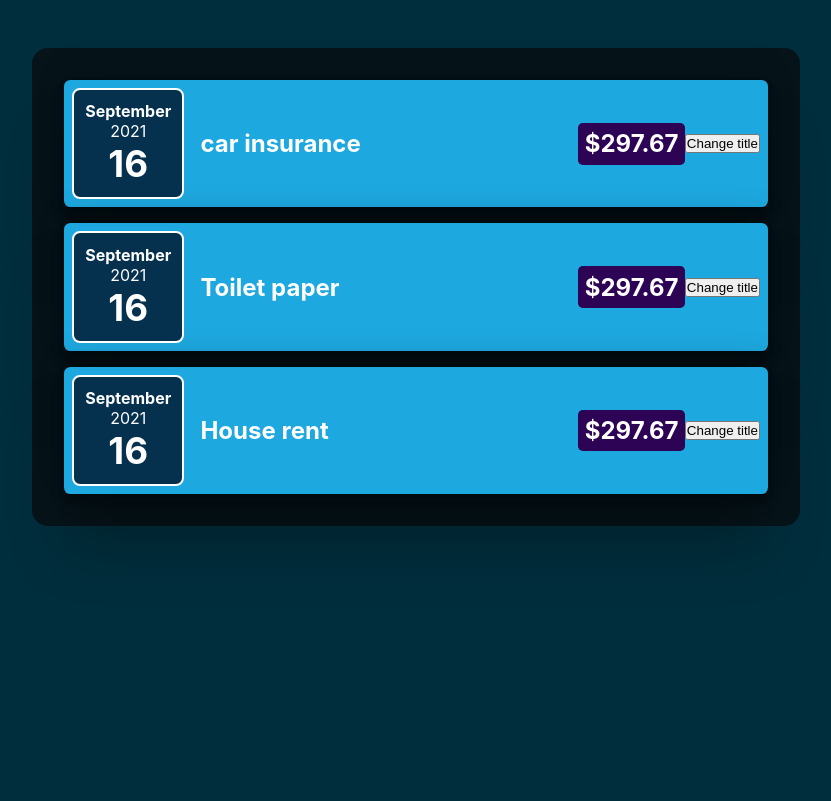
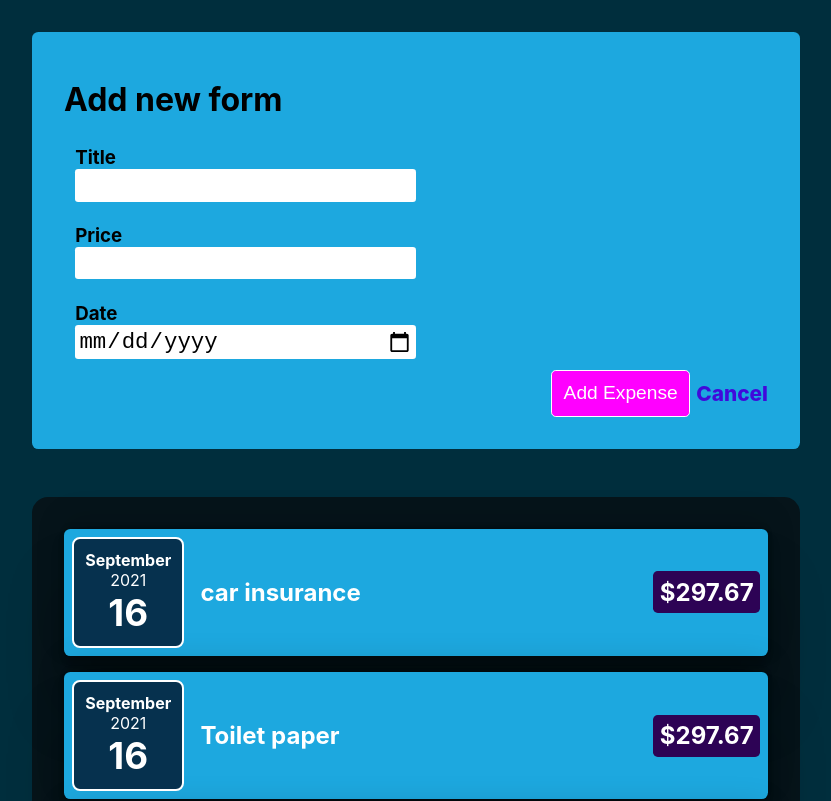
Before and after one commit to Sidiik/React-Refresher-expenses-app, a React (Create React App) app: page / in a window 1280 px wide. Shown: the top 801 px of the page, without its empty margins (224-1055 px from the left). Built offline with nearby package versions, Linux system fonts and the light colour scheme.

Commit message:
added form

```diff
--- a/src/App.js
+++ b/src/App.js
@@ -1,4 +1,5 @@
 import Expenses from "./components/Expenses/Expenses";
+import NewExpense from "./components/NewExpense/NewExpense";
 function App() {
   const expenses = [
     {
@@ -19,6 +20,7 @@ function App() {
   ];
   return (
     <div className="App">
+      <NewExpense />
       <Expenses expenses={expenses} />
     </div>
   );
--- a/src/components/Expenses/ExpenseItem.jsx
+++ b/src/components/Expenses/ExpenseItem.jsx
@@ -18,7 +18,6 @@ function ExpenseItem(props) {
         <div className="e-price">
           <h2> $297.67</h2>
         </div>
-        <button onClick={changeHandler}>Change title</button>
       </div>
     </Card>
   );
--- /dev/null
+++ b/src/components/NewExpense/ExpenseForm.css
@@ -0,0 +1,53 @@
+.newexpense {
+  background: #1da8df;
+  color: black;
+  margin-top: 2rem;
+  border-radius: 0.4rem;
+  padding: 2rem;
+}
+
+h1 {
+  padding: 1rem 0;
+}
+.form-controls {
+  display: flex;
+  flex-wrap: wrap;
+}
+.control {
+  width: 100%;
+  margin: 0.4rem;
+  padding: 0.3rem;
+}
+input {
+  padding: 0.2rem;
+  width: 50%;
+  border-radius: 0.2rem;
+  border: 0;
+  outline: 0;
+  font-size: 1.4rem;
+}
+button {
+  font-size: 1.2rem;
+  margin-left: auto;
+  padding: 0.7rem;
+  border-radius: 0.3rem;
+  border: 0;
+  outline: 0;
+  background: rgb(255, 0, 255);
+  border: 1px solid white;
+  color: white;
+}
+.button {
+  font-size: 1.2rem;
+  margin-left: auto;
+  display: flex;
+  justify-content: space-between;
+  align-items: center;
+}
+.cancel {
+  margin-left: 0.4rem;
+  cursor: pointer;
+  font-weight: 800;
+  color: rgb(65, 9, 219);
+  font-size: 1.3rem;
+}
--- /dev/null
+++ b/src/components/NewExpense/ExpenseForm.jsx
@@ -0,0 +1,29 @@
+import React from "react";
+import "./ExpenseForm.css";
+function ExpenseForm() {
+  return (
+    <div className="expenseForm">
+      <h1>Add new form</h1>
+      <div className="form-controls">
+        <div className="control">
+          <h3>Title</h3>
+          <input type="type" />
+        </div>
+        <div className="control">
+          <h3>Price</h3>
+          <input type="number" min="0.01" step="0.01" />
+        </div>
+        <div className="control">
+          <h3>Date</h3>
+          <input type="Date" />
+        </div>
+        <div className="button">
+          <button>Add Expense</button>
+          <p className="cancel"> Cancel</p>
+        </div>
+      </div>
+    </div>
+  );
+}
+
+export default ExpenseForm;
--- /dev/null
+++ b/src/components/NewExpense/NewExpense.jsx
@@ -0,0 +1,12 @@
+import React from "react";
+import ExpenseForm from "./ExpenseForm";
+import "./ExpenseForm.css";
+function NewExpense() {
+  return (
+    <div className="newexpense">
+      <ExpenseForm />
+    </div>
+  );
+}
+
+export default NewExpense;
```
